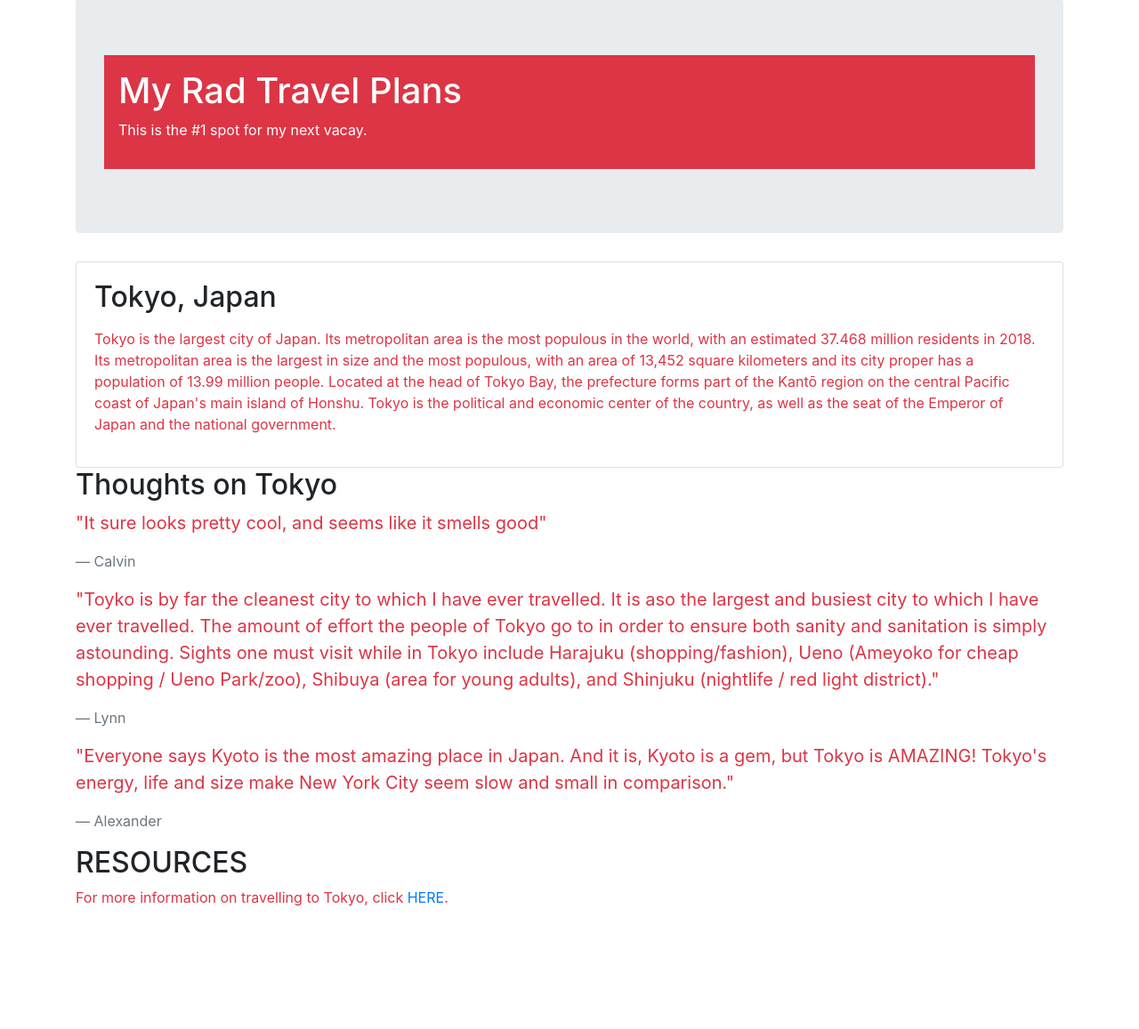
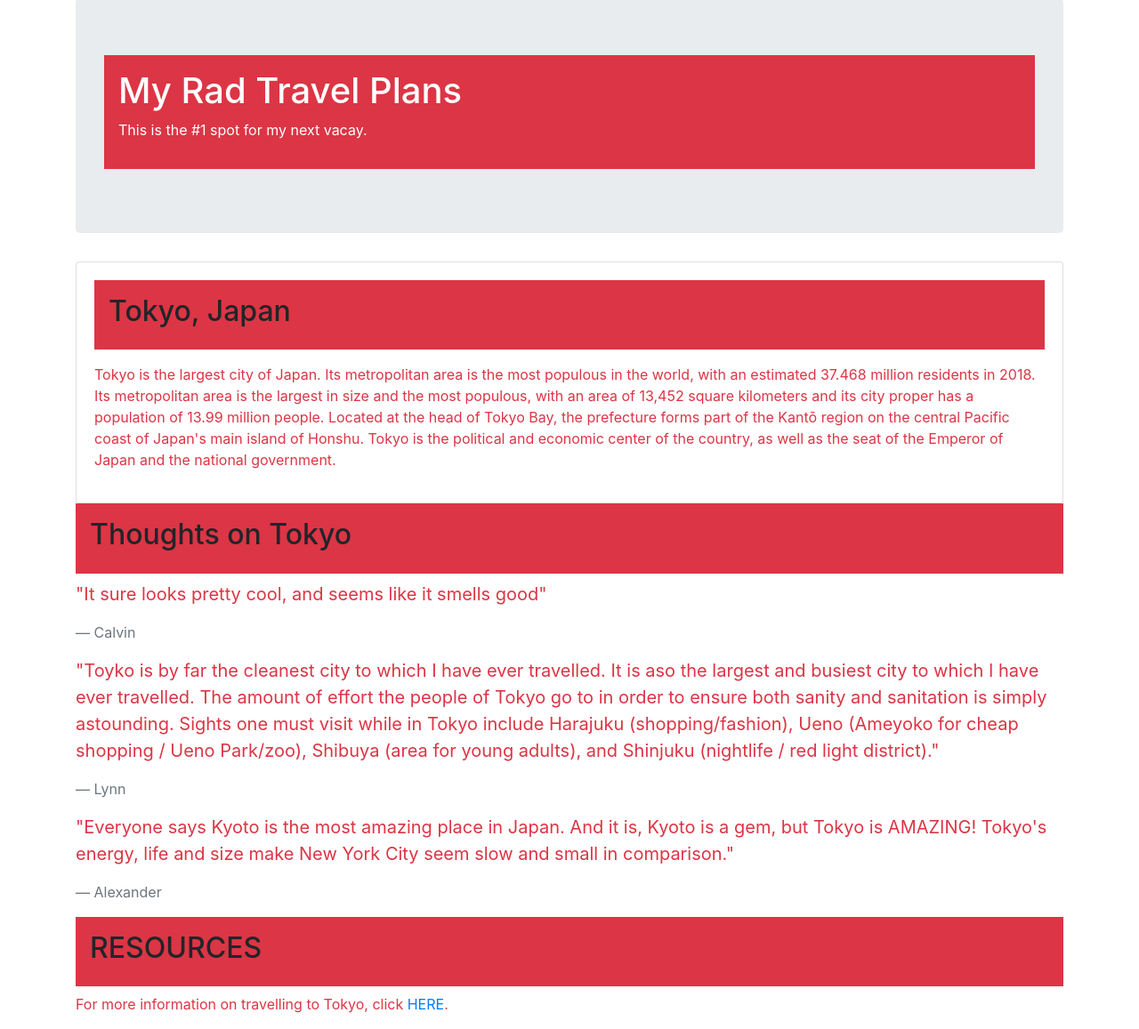
Before and after one commit to TrevorH08/Vacation-Site, a plain HTML site: page index.html in a window 1280 px wide. Shown: the part 2-1159 px from the top of the page at 89% size. Before the commit the page ends 1039 px from the top, so only its background shows below. Drawn offline with Linux system fonts and the light colour scheme.

Commit message:
add red color block and black text to headings
Co-authored-by: Trevor Hunter <trevorh8700@gmail.com>

```diff
--- a/index.html
+++ b/index.html
@@ -15,7 +15,9 @@
       </div>
       <div class="card">
         <div class="card-body">
-          <h2 class="card=title">Tokyo, Japan</h2>
+          <div class="p-3 mb-2 bg-danger text-black">
+            <h2 class="card=title">Tokyo, Japan</h2>
+          </div>
           <p class="card-text"><p class="text-danger">Tokyo is the  largest city of Japan.
             Its metropolitan area is the most populous in the world,
             with an estimated 37.468 million residents in 2018.
@@ -26,7 +28,9 @@
             Emperor of Japan and the national government.</p>
         </div>
       </div>
-      <h2 class="box">Thoughts on Tokyo</h2>
+      <div class="p-3 mb-2 bg-danger text-black">
+        <h2 class="box">Thoughts on Tokyo</h2>
+      </div>
       <blockquote class="blockquote">
         <p class="text-danger">"It sure looks pretty cool, and seems like it smells good"</p>
         <footer class="blockquote-footer">Calvin</footer>
@@ -47,7 +51,9 @@
           seem slow and small in comparison."</p>
           <footer class="blockquote-footer">Alexander</footer>
       </blockquote>
-      <h2>RESOURCES</h2>
+      <div class="p-3 mb-2 bg-danger text-black">
+        <h2>RESOURCES</h2>
+      </div>
       <p class="text-danger">For more information on travelling to Tokyo, click <a href="https://travelingsession.com/travel-reviews/asia/japan/tokyo/">HERE</a>.</p>
     </div>
   </body>
```
